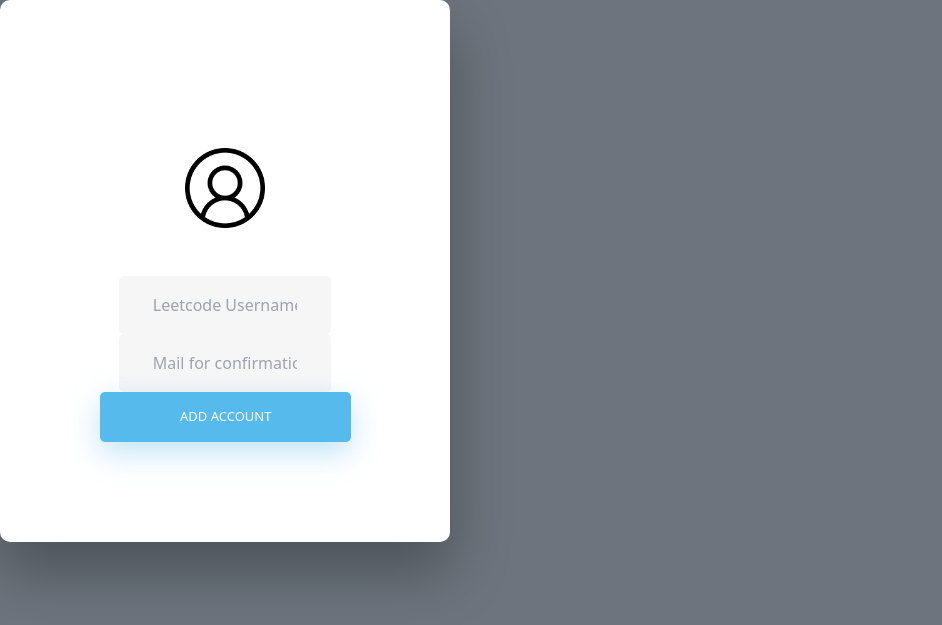
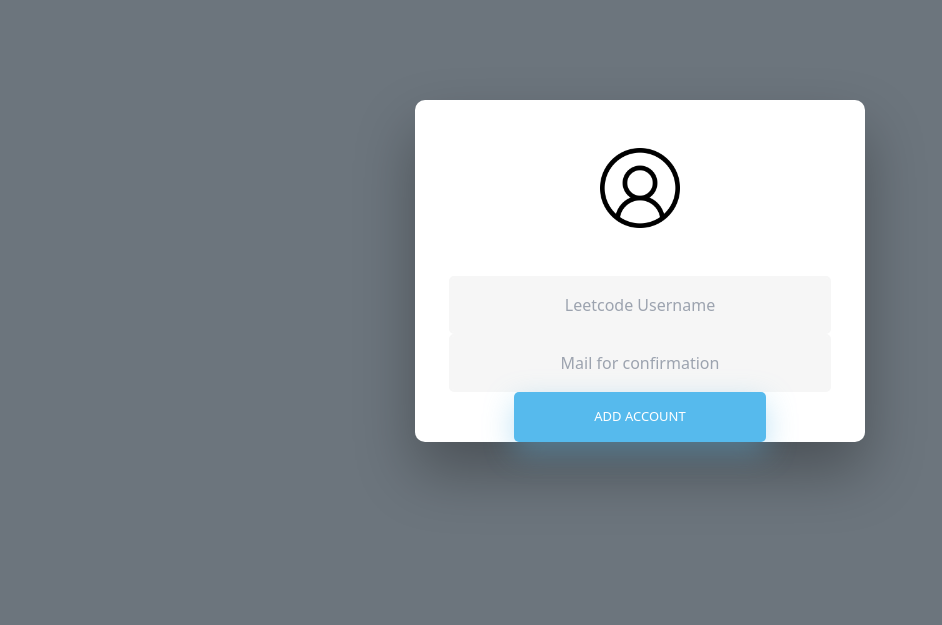
Before and after one commit to Pro100-Almaz/Competative_prog, a Django app: page /add_account in a window 1280 px wide. Shown: the part 72-697 px from the top of the page, without its empty margins (0-942 px from the left). Run offline with Django 4.2, Linux system fonts and the light colour scheme.

Commit message:
change in css(2)

```diff
--- a/templates/acc_add.css
+++ b/templates/acc_add.css
@@ -32,7 +32,7 @@
   width: 90%;
   max-width: 450px;
   position: relative;
-  padding: 100px;
+  padding: 0px;
   -webkit-box-shadow: 0 30px 60px 0 rgba(0,0,0,0.3);
   box-shadow: 0 30px 60px 0 rgba(0,0,0,0.3);
   text-align: center;
@@ -115,18 +115,24 @@
 
 /* ANIMATIONS */
 
-.center{
-
-}
-
 /* Simple CSS3 Fade-in-down Animation */
-.makefadeInDown {
-  -webkit-animation-name: makefadeInDown;
-  animation-name: makefadeInDown;
+.fadeInDown {
+  -webkit-animation-name: fadeInDown;
+  animation-name: fadeInDown;
   -webkit-animation-duration: 1s;
   animation-duration: 1s;
   -webkit-animation-fill-mode: both;
   animation-fill-mode: both;
+}
+
+.wrapper {
+    display: flex;
+    align-items: center;
+    flex-direction: column;
+    justify-content: center;
+    width: 100%;
+    min-height: 50%;
+    padding-top: 100px;
 }
 
 @-webkit-keyframes makefadeInDown {
--- a/templates/add_acc.html
+++ b/templates/add_acc.html
@@ -44,7 +44,7 @@
 
 
 
-    <div class="center fadeInDown">
+    <div class="wrapper fadeInDown">
       <div id="formContent" >
 
         <div class="fadeIn first">
```
